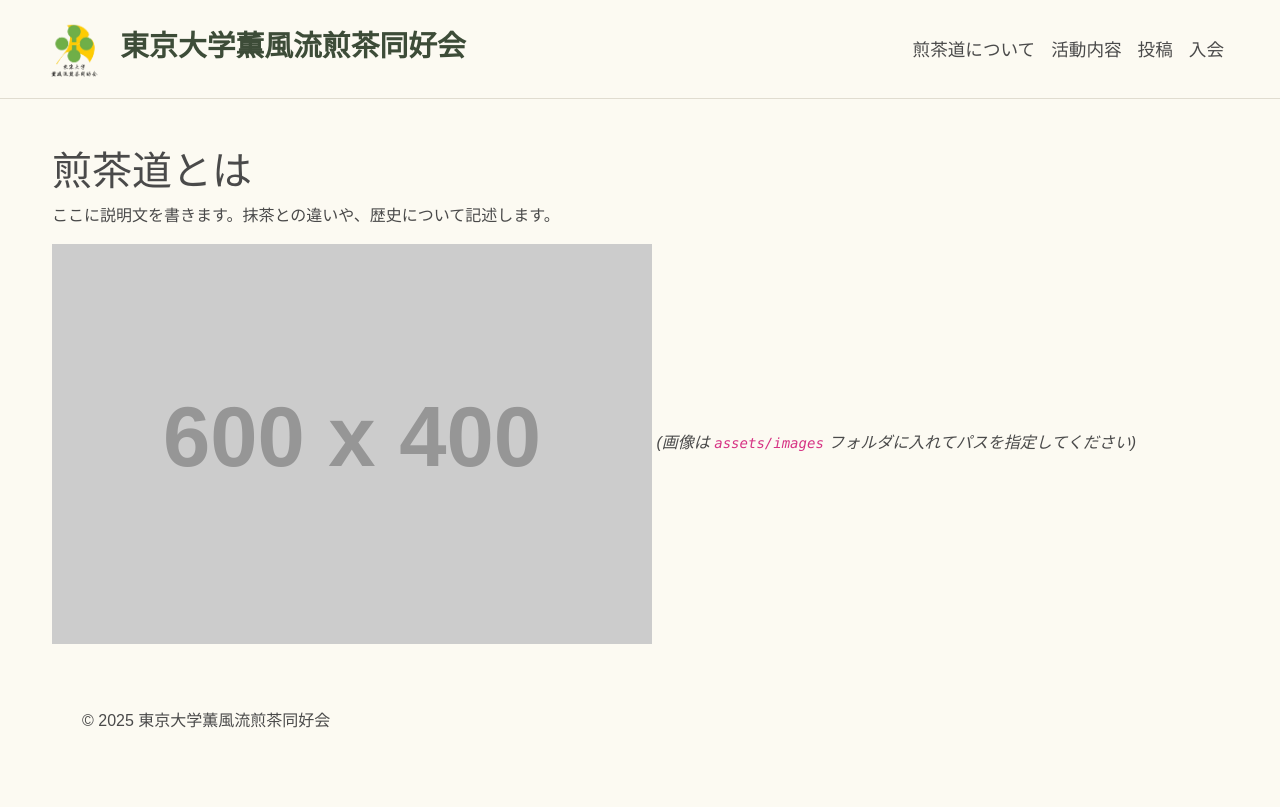
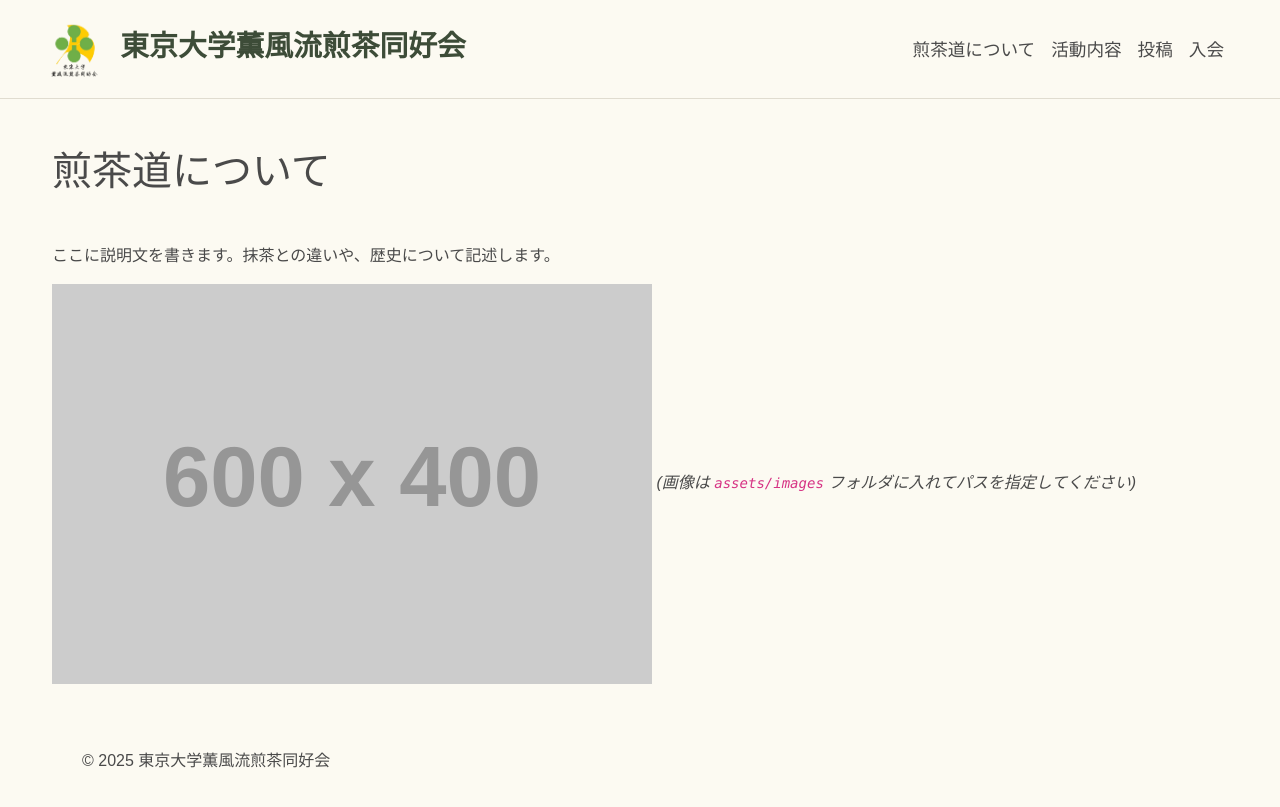
Before and after one commit to citrusml/sencha_ut, a Jekyll site: the page built from about.md, in a window 1280 px wide. Shown: the top 807 px of the page. Built offline with Jekyll 4.4.1, drawn with Linux system fonts in a browser that asks for light colours; some web fonts are replaced; comment, search, counter and statistics services are not loaded.

Commit message:
ページタイトルの条件付き表示を追加し、不要な見出しを削除

```diff
--- a/_layouts/default.html
+++ b/_layouts/default.html
@@ -3,7 +3,7 @@
 <head>
   <meta charset="utf-8">
   <meta name="viewport" content="width=device-width, initial-scale=1">
-  <title>{{ page.title }} | {{ site.title }}</title>
+  <title>{% if page.title %}{{ page.title }} | {% endif %}{{ site.title }}</title>
 
   <link href="https://cdn.jsdelivr.net/npm/bootstrap@5.3.0/dist/css/bootstrap.min.css" rel="stylesheet">
 
--- a/_layouts/page.html
+++ b/_layouts/page.html
@@ -3,6 +3,10 @@
 ---
 
 <div class="container my-5 max-width-1200">
+
+  {% if page.title %}
+  <h1 class="mb-5">{{ page.title }}</h1>
+  {% endif %}
 
   <div class="row justify-content-center">
     <div class="col-lg-12">
--- a/about.md
+++ b/about.md
@@ -3,8 +3,6 @@
 title: 煎茶道について
 ---
 
-# 煎茶道とは
-
 ここに説明文を書きます。抹茶との違いや、歴史について記述します。
 
 ![お茶会の様子](https://placehold.jp/600x400.png)
```
Also changed, not shown: activities.md (+0 -2 lines), join.md (+0 -2 lines).
